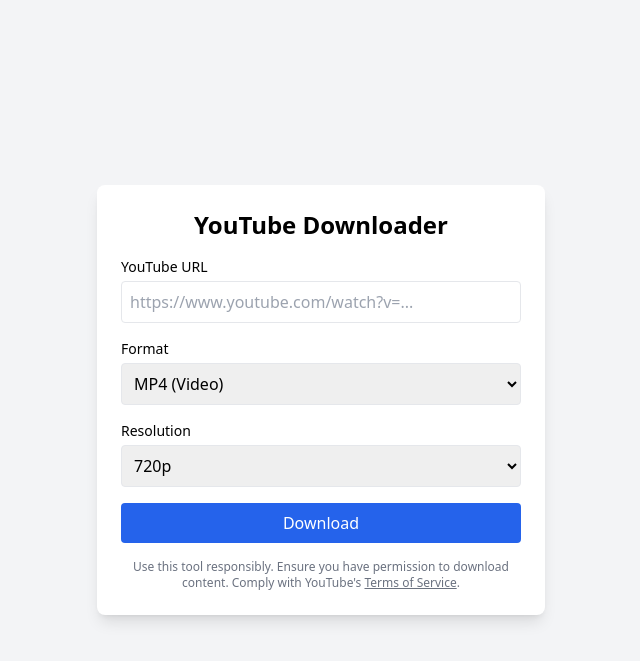
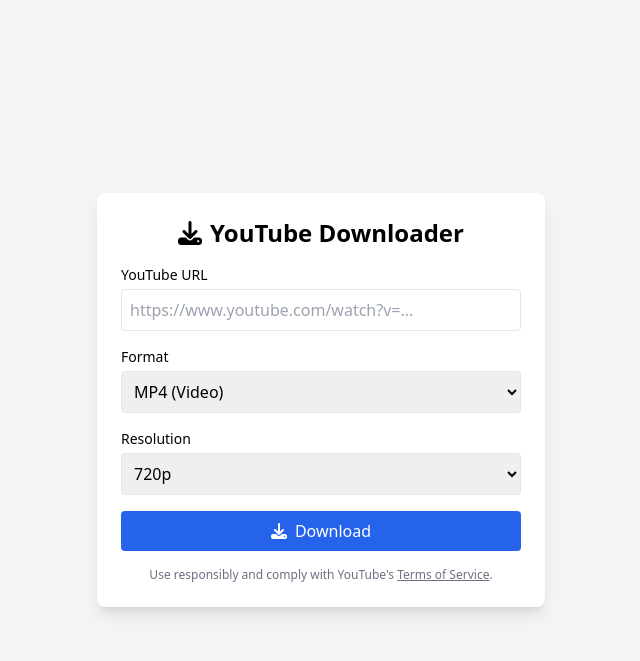
Before and after one commit to VempatiAkhila6/YoutubeDownloaderr, a Flask app: page / in a window 1280 px wide. Shown: the top 661 px of the page, without its empty margins (319-959 px from the left). Run offline with Flask 3, Linux system fonts and the light colour scheme; some libraries are stand-ins or nearby versions.

Commit message:
Update index.html

```diff
--- a/templates/index.html
+++ b/templates/index.html
@@ -5,6 +5,7 @@
     <meta name="viewport" content="width=device-width, initial-scale=1.0">
     <title>YouTube Downloader</title>
     <script src="https://cdn.tailwindcss.com"></script>
+    <script src="https://kit.fontawesome.com/a076d05399.js" crossorigin="anonymous"></script>
     <style>
         .error { color: #dc2626; }
         .success { color: #059669; }
@@ -14,7 +15,9 @@
 </head>
 <body class="bg-gray-100 flex items-center justify-center min-h-screen font-sans">
     <div class="bg-white p-6 rounded-lg shadow-lg w-full max-w-md">
-        <h1 class="text-2xl font-bold mb-4 text-center">YouTube Downloader</h1>
+        <h1 class="text-2xl font-bold mb-4 text-center flex items-center justify-center">
+            <i class="fas fa-download mr-2"></i> YouTube Downloader
+        </h1>
         <form id="download-form" class="space-y-4" aria-label="YouTube Download Form">
             <div>
                 <label for="url" class="block text-sm font-medium">YouTube URL</label>
@@ -22,7 +25,7 @@
                 <p id="url-error" class="text-sm error hidden mt-1" role="alert"></p>
             </div>
             <div id="video-info" class="hidden space-y-2 p-3 bg-gray-50 rounded">
-                <img id="thumbnail" src="" alt="Video thumbnail" class="w-20 h-12 object-cover rounded" />
+                <img id="thumbnail" src="" alt="Video thumbnail" class="w-20 h-12 object-cover rounded hidden" />
                 <p id="title" class="text-sm font-medium"></p>
                 <p id="duration" class="text-xs text-gray-500"></p>
             </div>
@@ -42,7 +45,7 @@
                 </select>
             </div>
             <button type="submit" id="download-btn" class="w-full bg-blue-600 text-white p-2 rounded hover:bg-blue-700 disabled:bg-gray-400 flex items-center justify-center space-x-2" aria-label="Start download">
-                <span>Download</span>
+                <i class="fas fa-download"></i> <span>Download</span>
             </button>
         </form>
         <div id="progress-section" class="mt-4 hidden">
@@ -53,7 +56,7 @@
         </div>
         <p id="status" class="text-sm text-center mt-4 fade-in" role="alert"></p>
         <p class="text-xs text-gray-500 mt-4 text-center">
-            Use this tool responsibly. Ensure you have permission to download content. Comply with YouTube's <a href="https://www.youtube.com/t/terms" class="underline" target="_blank">Terms of Service</a>.
+            Use responsibly and comply with YouTube's <a href="https://www.youtube.com/t/terms" class="underline" target="_blank">Terms of Service</a>.
         </p>
     </div>
     <script>
@@ -80,6 +83,7 @@
             const url = urlInput.value.trim();
             urlError.classList.add('hidden');
             videoInfo.classList.add('hidden');
+            thumbnail.classList.add('hidden');
             if (!url || !/^(https?:\/\/)?(www\.)?(youtube\.com|youtu\.be)\//.test(url)) {
                 urlError.textContent = 'Please enter a valid YouTube URL (e.g., https://www.youtube.com/watch?v=...)';
                 urlError.classList.remove('hidden');
@@ -99,7 +103,10 @@
                 }
                 title.textContent = data.title;
                 duration.textContent = `Duration: ${data.duration}`;
-                thumbnail.src = data.thumbnail;
+                if (data.thumbnail) {
+                    thumbnail.src = data.thumbnail;
+                    thumbnail.classList.remove('hidden');
+                }
                 videoInfo.classList.remove('hidden');
             } catch (e) {
                 urlError.textContent = 'Failed to fetch video info. Please check the URL or try again later.';
@@ -111,7 +118,7 @@
             e.preventDefault();
             if (downloadBtn.disabled) return;
             downloadBtn.disabled = true;
-            downloadBtn.innerHTML = '<svg class="w-5 h-5 animate-spin" fill="none" viewBox="0 0 24 24"><circle class="opacity-25" cx="12" cy="12" r="10" stroke="currentColor" stroke-width="4"></circle><path class="opacity-75" fill="currentColor" d="M4 12a8 8 0 018-8V0C5.373 0 0 5.373 0 12h4zm2 5.291A7.962 7.962 0 014 12H0c0 3.042 1.135 5.824 3 7.938l3-2.647z"></path></svg><span>Processing...</span>';
+            downloadBtn.innerHTML = '<i class="fas fa-spinner fa-spin"></i><span>Processing...</span>';
             statusText.textContent = 'Starting download...';
             statusText.classList.remove('error', 'success');
             progressSection.classList.remove('hidden');
@@ -144,7 +151,7 @@
                             window.location.href = `/download_file?session_id=${sessionId}&format=${format}`;
                             setTimeout(() => {
                                 downloadBtn.disabled = false;
-                                downloadBtn.innerHTML = '<span>Download</span>';
+                                downloadBtn.innerHTML = '<i class="fas fa-download"></i> <span>Download</span>';
                                 progressSection.classList.add('hidden');
                                 statusText.textContent = '';
                             }, 2000);
@@ -156,7 +163,7 @@
                         statusText.classList.add('error');
                         statusText.textContent = `Error: ${e.message}`;
                         downloadBtn.disabled = false;
-                        downloadBtn.innerHTML = '<span>Download</span>';
+                        downloadBtn.innerHTML = '<i class="fas fa-download"></i> <span>Download</span>';
                         setTimeout(() => {
                             progressSection.classList.add('hidden');
                             statusText.textContent = '';
@@ -167,7 +174,7 @@
                 statusText.classList.add('error');
                 statusText.textContent = `Error: ${e.message}`;
                 downloadBtn.disabled = false;
-                downloadBtn.innerHTML = '<span>Download</span>';
+                downloadBtn.innerHTML = '<i class="fas fa-download"></i> <span>Download</span>';
                 setTimeout(() => {
                     progressSection.classList.add('hidden');
                     statusText.textContent = '';
```
